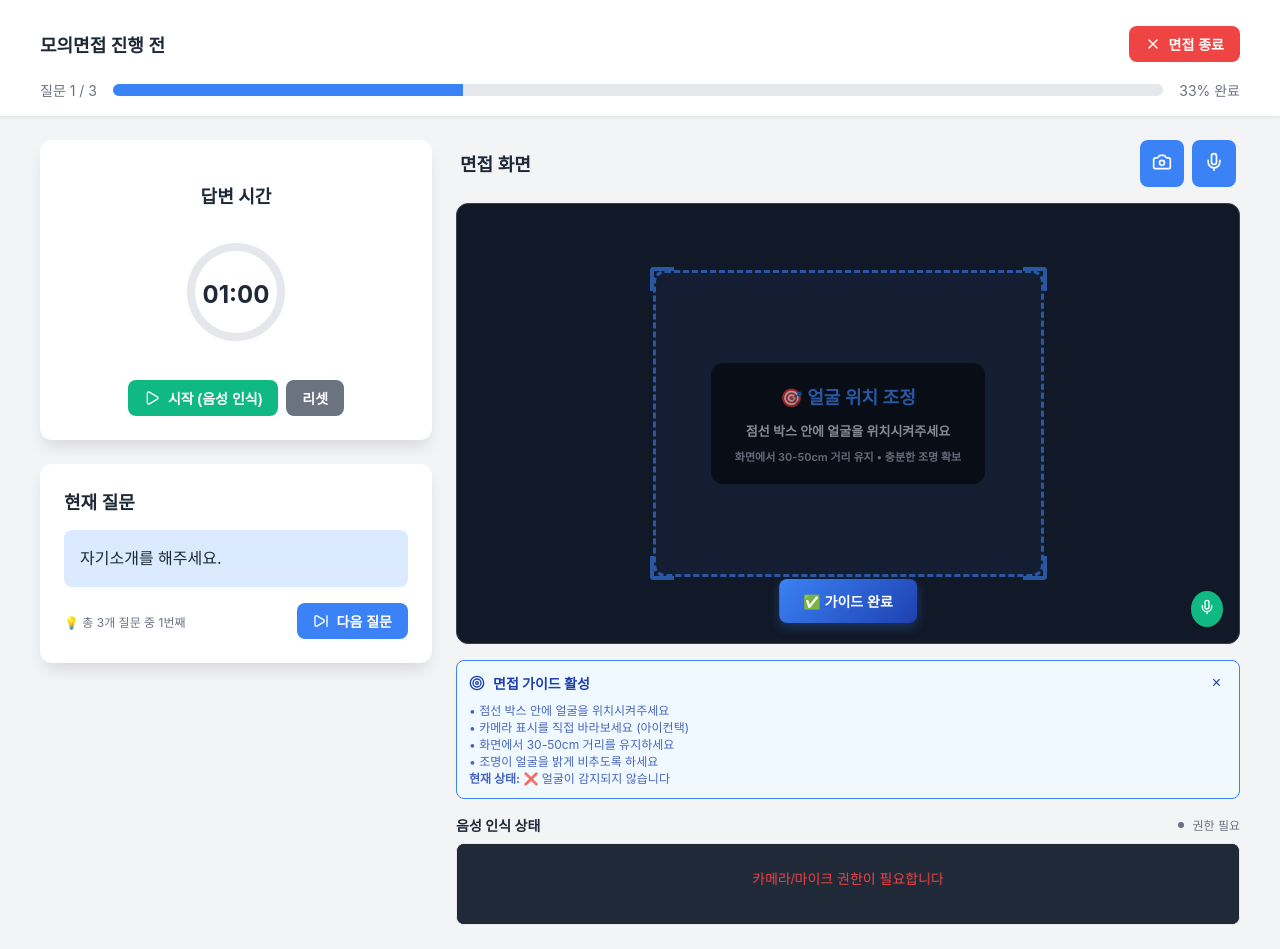
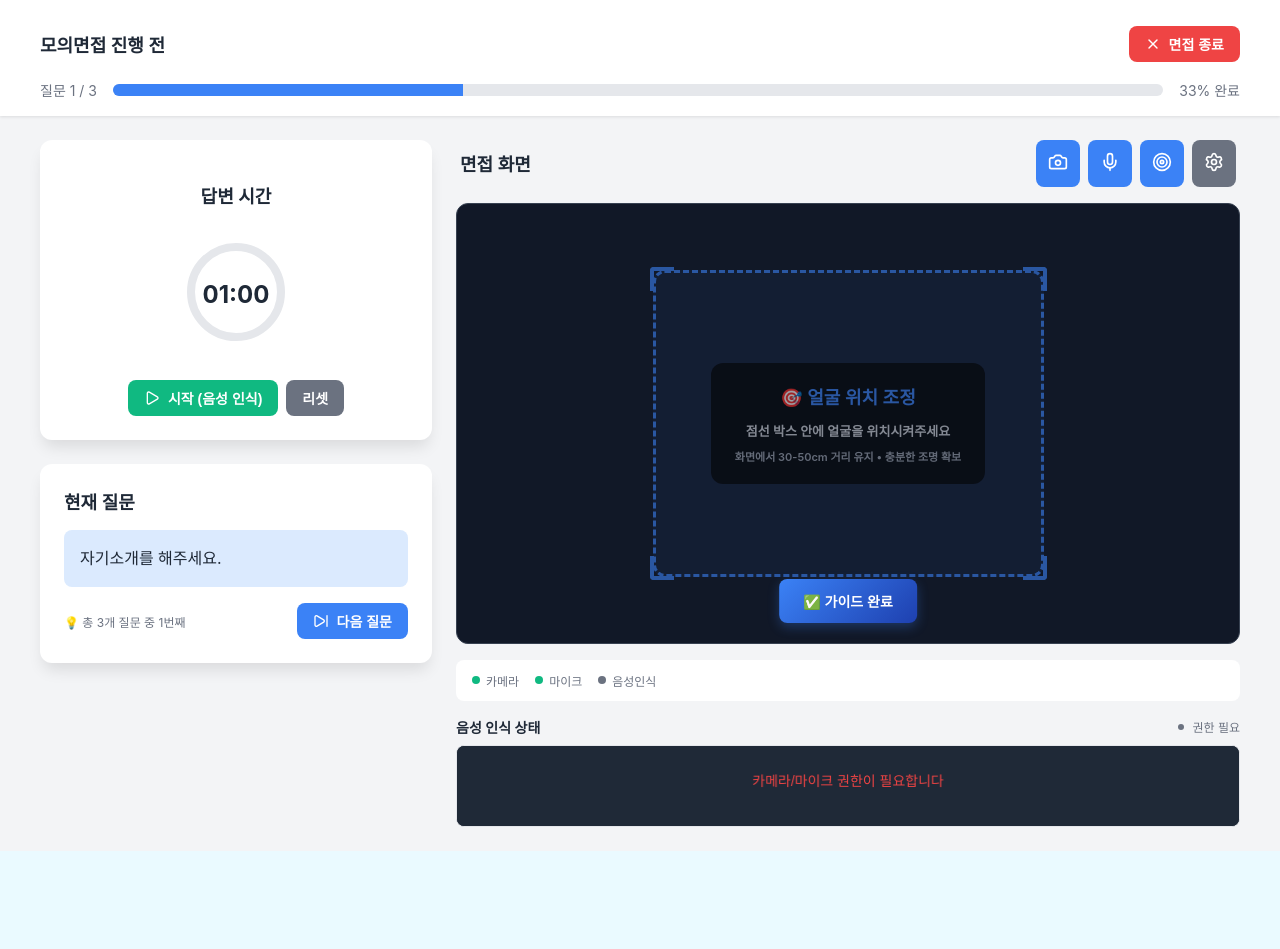
Before and after one commit to DDIT-JINRO/jinro_front, a React (Vite) app: page /mock-interview in a window 1280 px wide. After the commit the page ends 851 px from the top, so only its background shows below. Built offline with nearby package versions, Linux system fonts and the light colour scheme; no server answers.

Commit message:
feat : 면접 시작 버튼 눌렀을 때 가이드 박스 사라지도록 수정

```diff
--- a/src/components/mockInterview/EnhancedVideoPlayer.jsx
+++ b/src/components/mockInterview/EnhancedVideoPlayer.jsx
@@ -1,3 +1,5 @@
+// EnhancedVideoPlayer.jsx 완전 수정
+
 import React, { useState } from 'react';
 import { Camera, Mic, MicOff, CameraOff, Settings, Target, Eye, EyeOff } from 'lucide-react';
 import FaceDetectionGuide from './FaceDetectionGuide';
@@ -22,10 +24,13 @@ const EnhancedVideoPlayer = ({
   isAnalyzing = false,
   mediaStream,
   showFaceGuide = true,
-  onCalibrationComplete
+  onCalibrationComplete,
+  // 🎯 새로운 props 추가
+  isInterviewStarted = false,
+  forceGuideComplete = false
 }) => {
   const [showDebugPanel, setShowDebugPanel] = useState(false);
-  const [guideMode, setGuideMode] = useState('visual'); // 'visual', 'simple', 'off'
+  const [guideMode, setGuideMode] = useState('simple'); // 'visual', 'simple', 'off'
   const [calibrationCompleted, setCalibrationCompleted] = useState(false);
   const [showControlHints, setShowControlHints] = useState(true);
 
@@ -48,7 +53,7 @@ const EnhancedVideoPlayer = ({
 
   // 가이드 모드 토글
   const toggleGuideMode = () => {
-    const modes = ['visual', 'simple', 'off'];
+    const modes = ['simple', 'visual', 'off'];
     const currentIndex = modes.indexOf(guideMode);
     const nextIndex = (currentIndex + 1) % modes.length;
     setGuideMode(modes[nextIndex]);
@@ -57,10 +62,14 @@ const EnhancedVideoPlayer = ({
   // 가이드 상태에 따른 아이콘과 텍스트
   const getGuideButtonInfo = () => {
     switch (guideMode) {
+      case 'simple':
+        return { icon: Target, text: '간편 가이드', color: '#3b82f6' };
       case 'visual':
-        return { icon: Target, text: '시각적 가이드', color: '#10b981' };
+        return { icon: Eye, text: '시각적 가이드', color: '#10b981' };
+      case 'off':
+        return { icon: EyeOff, text: '가이드 끄기', color: '#6b7280' };
       default:
-        return { icon: EyeOff, text: '가이드 끄기', color: '#6b7280' };
+        return { icon: Target, text: '가이드', color: '#6b7280' };
     }
   };
 
@@ -120,18 +129,6 @@ const EnhancedVideoPlayer = ({
             title={isCameraOn ? '카메라 끄기' : '카메라 켜기'}
           >
             {isCameraOn ? <Camera size={20} /> : <CameraOff size={20} />}
-            {!isCameraOn && (
-              <div style={{
-                position: 'absolute',
-                top: '-8px',
-                right: '-8px',
-                width: '12px',
-                height: '12px',
-                background: '#ef4444',
-                borderRadius: '50%',
-                animation: 'pulse 2s infinite'
-              }} />
-            )}
           </button>
 
           <button
@@ -143,29 +140,54 @@ const EnhancedVideoPlayer = ({
               cursor: 'pointer',
               transition: 'all 0.2s',
               color: 'white',
-              background: isMicOn ? '#3b82f6' : '#ef4444',
-              position: 'relative'
+              background: isMicOn ? '#3b82f6' : '#ef4444'
             }}
             title={isMicOn ? '마이크 끄기' : '마이크 켜기'}
           >
             {isMicOn ? <Mic size={20} /> : <MicOff size={20} />}
-            {!isMicOn && (
-              <div style={{
-                position: 'absolute',
-                top: '-8px',
-                right: '-8px',
-                width: '12px',
-                height: '12px',
-                background: '#ef4444',
-                borderRadius: '50%',
-                animation: 'pulse 2s infinite'
-              }} />
+          </button>
+
+          {/* 가이드 모드 토글 버튼 */}
+          {showFaceGuide && (
+            <button
+              onClick={toggleGuideMode}
+              style={{
+                padding: '12px',
+                borderRadius: '8px',
+                border: 'none',
+                cursor: 'pointer',
+                transition: 'all 0.2s',
+                color: 'white',
+                background: guideButtonInfo.color
+              }}
+              title={guideButtonInfo.text}
+            >
+              <GuideIcon size={20} />
+            </button>
           )}
+
+          {/* 디버그 패널 토글 */}
+          {canShowDebugPanel && (
+            <button
+              onClick={() => setShowDebugPanel(!showDebugPanel)}
+              style={{
+                padding: '12px',
+                borderRadius: '8px',
+                border: 'none',
+                cursor: 'pointer',
+                transition: 'all 0.2s',
+                color: 'white',
+                background: showDebugPanel ? '#f59e0b' : '#6b7280'
+              }}
+              title="디버그 패널"
+            >
+              <Settings size={20} />
             </button>
+          )}
         </div>
       </div>
 
-      {/* 비디오 화면 컨테이너 */}
+      {/* 비디오 스크린 */}
       <div style={{
         position: 'relative',
         background: '#111827',
@@ -173,7 +195,7 @@ const EnhancedVideoPlayer = ({
         overflow: 'hidden',
         aspectRatio: '16/9',
         marginBottom: '16px',
-        border: isAnalyzing ? '2px solid #10b981' : '1px solid #374151'
+        border: isRecording ? '2px solid #10b981' : '1px solid #374151'
       }}>
 
         {/* 비디오 엘리먼트 */}
@@ -190,12 +212,25 @@ const EnhancedVideoPlayer = ({
         />
 
         {/* 시각적 가이드 오버레이 */}
-        {guideMode === 'visual' && isCameraOn && (
+        {guideMode === 'simple' && isCameraOn && showFaceGuide && (
           <SimpleVisualGuide
             videoRef={videoRef}
             analysisData={analysisData}
-            showGuide={true}
+            showGuide={showFaceGuide && !calibrationCompleted}
             onCalibrationComplete={handleCalibrationComplete}
+            // 🎯 새로운 props 전달
+            isInterviewStarted={isInterviewStarted}
+            forceComplete={forceGuideComplete}
+          />
+        )}
+
+        {guideMode === 'visual' && isCameraOn && showFaceGuide && (
+          <VisualGuideOverlay
+            videoRef={videoRef}
+            analysisData={analysisData}
+            showGuide={showFaceGuide && !calibrationCompleted}
+            onCalibrationComplete={handleCalibrationComplete}
+            onToggleGuide={toggleGuideMode}
           />
         )}
 
@@ -262,9 +297,9 @@ const EnhancedVideoPlayer = ({
                   height: '8px',
                   background: 'white',
                   borderRadius: '50%',
-                  animation: 'pulse 2s infinite'
+                  animation: 'pulse 1.5s infinite'
                 }} />
-                🎤 음성 인식 중
+                음성 인식 중
               </div>
             )}
 
@@ -293,149 +328,68 @@ const EnhancedVideoPlayer = ({
                   borderRadius: '50%',
                   animation: 'pulse 1s infinite'
                 }} />
-                REC
-                <span style={{ fontFamily: 'monospace' }}>
-                  {formatRecordingTime ? formatRecordingTime() : '00:00'}
-                </span>
-              </div>
-            )}
-
-            {/* 마이크 상태 표시 */}
-            <div style={{
-              position: 'absolute',
-              bottom: '16px',
-              right: '16px',
-              padding: '8px',
-              borderRadius: '50%',
-              background: isMicOn && speechSupported ? '#10b981' : '#ef4444',
-              zIndex: 15,
-              backdropFilter: 'blur(8px)'
-            }}>
-              {isMicOn ? (
-                <Mic size={16} style={{ color: 'white' }} />
-              ) : (
-                <MicOff size={16} style={{ color: 'white' }} />
-              )}
-            </div>
-
-            {/* MediaPipe/분석 상태 표시 */}
-            {isAnalyzing && (
-              <div style={{
-                position: 'absolute',
-                bottom: '16px',
-                left: '16px',
-                background: 'rgba(0, 0, 0, 0.7)',
-                color: 'white',
-                padding: '6px 10px',
-                borderRadius: '12px',
-                fontSize: '11px',
-                zIndex: 15,
-                backdropFilter: 'blur(8px)',
-                display: 'flex',
-                alignItems: 'center',
-                gap: '6px'
-              }}>
-                <div style={{
-                  width: '6px',
-                  height: '6px',
-                  background: '#10b981',
-                  borderRadius: '50%',
-                  animation: 'pulse 2s infinite'
-                }} />
-                {isMediaPipeReady ? '실시간 분석 중' : '📊 시뮬레이션'}
+                녹화 중 • {formatRecordingTime(recordingDuration)}
               </div>
             )}
           </>
         )}
       </div>
 
-      {/* 캘리브레이션 완료 상태 표시 */}
-      {calibrationCompleted && showControlHints && (
+      {/* 상태 정보 */}
       <div style={{
-          background: '#d1fae5',
-          border: '1px solid #10b981',
-          borderRadius: '8px',
-          padding: '12px',
-          marginBottom: '16px',
         display: 'flex',
         alignItems: 'center',
-          gap: '8px',
-          color: '#065f46'
+        justifyContent: 'space-between',
+        padding: '12px 16px',
+        background: 'white',
+        borderRadius: '8px',
+        fontSize: '12px',
+        color: '#6b7280'
       }}>
-          <Target size={16} />
-          <span style={{ fontSize: '14px' }}>
-            ✅ 얼굴 위치 조정이 완료되었습니다. 이제 최적의 분석이 가능합니다!
-          </span>
-          <button
-            onClick={() => setShowControlHints(false)}
-            style={{
-              marginLeft: 'auto',
-              background: 'none',
-              border: 'none',
-              color: '#065f46',
-              cursor: 'pointer',
-              fontSize: '18px',
-              lineHeight: 1
-            }}
-          >
-            ×
-          </button>
+        <div style={{ display: 'flex', alignItems: 'center', gap: '16px' }}>
+          <div style={{ display: 'flex', alignItems: 'center', gap: '6px' }}>
+            <div style={{
+              width: '8px',
+              height: '8px',
+              borderRadius: '50%',
+              background: isCameraOn ? '#10b981' : '#ef4444'
+            }} />
+            카메라
+          </div>
+          <div style={{ display: 'flex', alignItems: 'center', gap: '6px' }}>
+            <div style={{
+              width: '8px',
+              height: '8px',
+              borderRadius: '50%',
+              background: isMicOn ? '#10b981' : '#ef4444'
+            }} />
+            마이크
+          </div>
+          {speechSupported && (
+            <div style={{ display: 'flex', alignItems: 'center', gap: '6px' }}>
+              <div style={{
+                width: '8px',
+                height: '8px',
+                borderRadius: '50%',
+                background: isListening ? '#3b82f6' : '#6b7280'
+              }} />
+              음성인식
             </div>
           )}
-
-
-      {/* 가이드 사용법 안내 */}
-      {showControlHints && !calibrationCompleted && isCameraOn && (
-        <div style={{
-          background: '#f0f9ff',
-          border: '1px solid #3b82f6',
-          borderRadius: '8px',
-          padding: '12px',
-          marginBottom: '16px',
-          fontSize: '14px',
-          color: '#1e40af'
-        }}>
-          <div style={{ display: 'flex', alignItems: 'center', gap: '8px', marginBottom: '8px' }}>
-            <Target size={16} />
-            <strong>면접 가이드 활성</strong>
-            <button
-              onClick={() => setShowControlHints(false)}
-              style={{
-                marginLeft: 'auto',
-                background: 'none',
-                border: 'none',
-                color: '#1e40af',
-                cursor: 'pointer',
-                fontSize: '16px',
-                lineHeight: 1
-              }}
-            >
-              ×
-            </button>
         </div>
 
-          <div style={{ fontSize: '12px', color: '#1e40af', opacity: 0.8 }}>
-            {guideMode === 'visual' && (
-              <>
-                • 점선 박스 안에 얼굴을 위치시켜주세요<br />
-                • 카메라 표시를 직접 바라보세요 (아이컨택)<br />
-                • 화면에서 30-50cm 거리를 유지하세요<br />
-                • 조명이 얼굴을 밝게 비추도록 하세요
-              </>
-            )}
-            {guideMode === 'off' && (
-              <>
-                • 가이드가 꺼져있습니다<br />
-                • 위 버튼으로 가이드를 켤 수 있습니다
-              </>
-            )}
-            <br />
-            <strong>현재 상태:</strong> {analysisData?.video?.faceDetected ?
-              `✅ 얼굴 감지됨 (아이컨택: ${analysisData.video.eyeContactPercentage}%)` :
+        {analysisData?.video?.faceDetected && (
+          <div style={{
+            fontSize: '11px',
+            color: '#10b981',
+            fontWeight: '600'
+          }}>
+            {analysisData.video.faceDetected ?
+              `✅ 얼굴 감지됨 (아이컨택: ${Math.round(analysisData.video.eyeContactPercentage || 0)}%)` :
               '❌ 얼굴이 감지되지 않습니다'}
           </div>
+        )}
       </div>
-      )}
 
       {/* MediaPipe 디버그 패널 */}
       {showDebugPanel && canShowDebugPanel && (
--- a/src/components/mockInterview/SimpleVisualGuide.jsx
+++ b/src/components/mockInterview/SimpleVisualGuide.jsx
@@ -5,12 +5,22 @@ const SimpleVisualGuide = ({
   videoRef,
   analysisData,
   showGuide = true,
-  onCalibrationComplete
+  onCalibrationComplete,
+  forceComplete = false,
+  isInterviewStarted = false
 }) => {
   const [faceDetected, setFaceDetected] = useState(false);
   const [eyeContactPercentage, setEyeContactPercentage] = useState(0);
   const [guideCompleted, setGuideCompleted] = useState(false); // 🎯 가이드 완료 여부
   const [detectionStarted, setDetectionStarted] = useState(false); // 🎯 실시간 감지 시작 여부
+
+  useEffect(() => {
+    if (forceComplete || isInterviewStarted) {
+      setGuideCompleted(true);
+      setDetectionStarted(true);
+      onCalibrationComplete?.(true);
+    }
+  }, [forceComplete, isInterviewStarted, onCalibrationComplete]);
 
   // 실시간 데이터 업데이트 (감지 시작된 경우에만)
   useEffect(() => {
--- a/src/pages/mockInterview/MockInterviewPage.jsx
+++ b/src/pages/mockInterview/MockInterviewPage.jsx
@@ -40,6 +40,9 @@ const MockInterviewPage = () => {
 
   // 🎯 최종 분석 결과 상태 추가
   const [finalAnalysis, setFinalAnalysis] = useState(null);
+
+  const [forceGuideComplete, setForceGuideComplete] = useState(false);
+  const [isInterviewStarted, setIsInterviewStarted] = useState(false);
 
   // 🎯 얼굴 감지 가이드 관련 상태 추가
   const [faceGuideEnabled, setFaceGuideEnabled] = useState(true);
@@ -158,6 +161,12 @@ const MockInterviewPage = () => {
   // 타이머와 실시간 분석 연동
   const startTimer = async () => {
     console.log('⏰ 타이머 및 실시간 분석 시작...');
+
+    setIsInterviewStarted(true);
+    setForceGuideComplete(true);
+    setCalibrationCompleted(true);
+    setShowStartupGuide(false);
+    setFaceGuideEnabled(false);
 
     if (speechSupported && isMicOn) {
       startListening(isMicOn);
@@ -470,6 +479,8 @@ ${analysis.summary?.recommendation || '계속해서 연습하며 발전해나가
     setCalibrationCompleted(false);
     setShowStartupGuide(true);
     setFaceGuideEnabled(true);
+    setIsInterviewStarted(false);
+    setForceGuideComplete(false);
   };
 
   // 마이크 토글 시 분석도 연동
@@ -683,6 +694,8 @@ ${analysis.summary?.recommendation || '계속해서 연습하며 발전해나가
                 mediaStream={mediaStream}
                 showFaceGuide={faceGuideEnabled}
                 onCalibrationComplete={handleCalibrationComplete}
+                isInterviewStarted={isInterviewStarted}
+                forceGuideComplete={forceGuideComplete}
               />
             </div>
 
```
Lines whose indentation alone changed are shown as unchanged.
